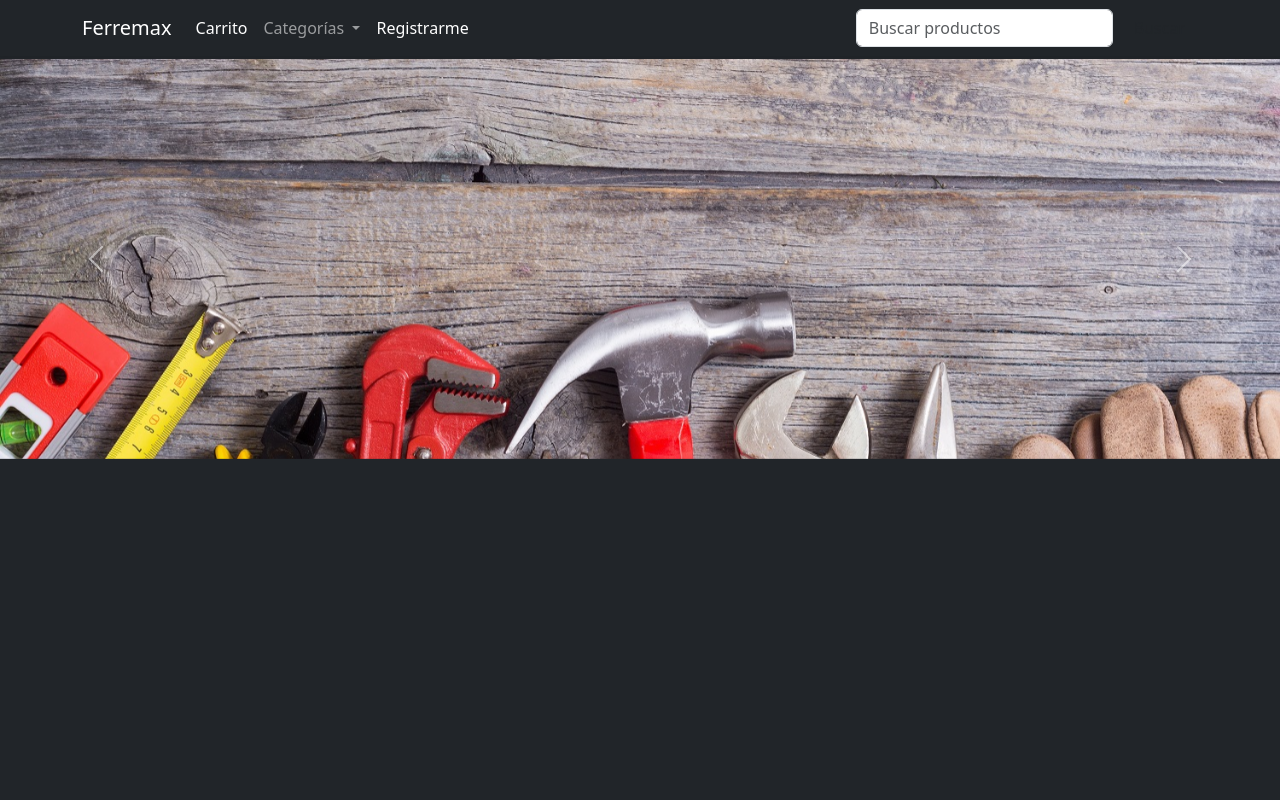
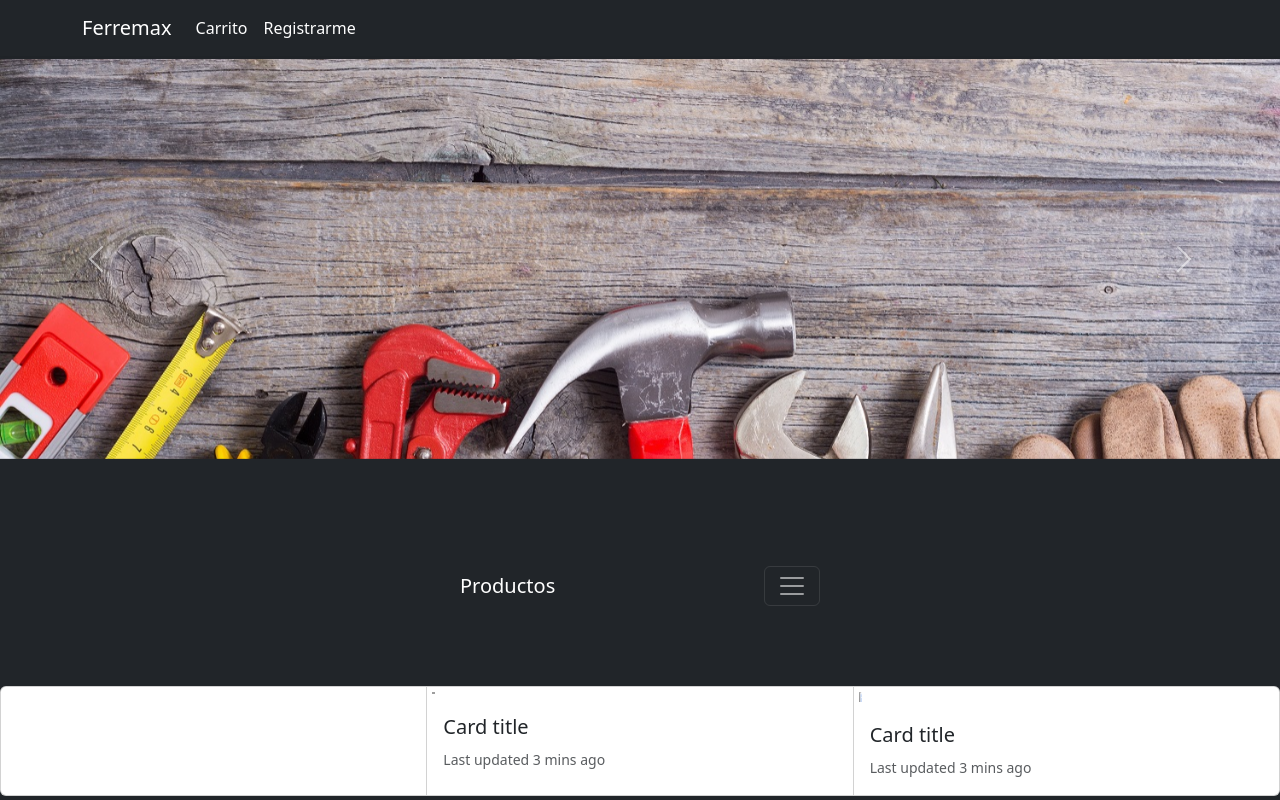
Before and after one commit to Neminita/Integrac, a Django app: template tasks/templates/home.html in a window 1280 px wide. Run offline with Django 3.2, Linux system fonts and the light colour scheme; the template is opened without the code that fills it, so the values that code supplies are empty.

Commit message:
Productos base de datos, backend

```diff
--- a/tasks/admin.py
+++ b/tasks/admin.py
@@ -1,8 +1,11 @@
 from django.contrib import admin
-from .models import Task
+from .models import Task, Product, Order, OrderProduct
 
 class TaskAdmin(admin.ModelAdmin):
     readonly_fields = ("created", )
 
 # Register your models here.
 admin.site.register(Task, TaskAdmin)
+admin.site.register(Product)
+admin.site.register(Order)
+admin.site.register(OrderProduct)
--- a/tasks/static/css/home.css
+++ b/tasks/static/css/home.css
@@ -60,3 +60,17 @@ h2{
     margin: 0%;
     width: 300%;
 }
+
+.container-fluid{
+    align-content: center;
+    width: 30%;
+
+}
+
+.card-img-top{
+
+    width: 3px;
+    margin: 5px;
+    max-height: 10px
+
+}
--- /dev/null
+++ b/tasks/static/css/product_list.css
@@ -0,0 +1,5 @@
+body {
+
+    color: white;
+
+}
--- a/tasks/templates/base.html
+++ b/tasks/templates/base.html
@@ -23,20 +23,6 @@
           <li class="nav-item">
             <a class="nav-link active" href="/carrito">Carrito</a>
           </li>
-          <li class="nav-item dropdown">
-            <a class="nav-link dropdown-toggle" href="#" id="navbarDropdownMenuLink" role="button" data-bs-toggle="dropdown" aria-expanded="false">
-              Categorías
-            </a>
-            <ul class="dropdown-menu" aria-labelledby="navbarDropdownMenuLink">
-              <li><a class="dropdown-item" href="/products">Ver Todo</a></li>
-              <li><a class="dropdown-item" href="#">Herramientas Manuales</a></li>
-              <li><a class="dropdown-item" href="#">Materiales Básicos</a></li>
-              <li><a class="dropdown-item" href="#">Equipos de Seguridad</a></li>
-              <li><a class="dropdown-item" href="#">Tornillos y Anclajes</a></li>
-              <li><a class="dropdown-item" href="#">Fijaciones y Adhesivos</a></li>
-              <li><a class="dropdown-item" href="#">Equipos de Medición</a></li>
-            </ul>
-          </li>
           {% if user.is_authenticated %}
           <li class="nav-item">
             <a class="nav-link active" href="/logout">Salir</a>
@@ -47,10 +33,6 @@
             </li>
           {% endif %}
         </ul>
-        <form class="d-flex" role="search">
-          <input class="form-control me-2" type="search" placeholder="Buscar productos" aria-label="Buscar">
-          <button class="btn btn-outline-dark" type="submit">Buscar</button>
-        </form>
       </div>
     </div>
   </nav>
--- a/tasks/templates/home.html
+++ b/tasks/templates/home.html
@@ -38,13 +38,53 @@
           <span class="visually-hidden">Next</span>
         </button>
       </div>
-    </div>
+  </div>
 
   <!-- Productos -->
   <br><br><br><br>
+
+  <nav class="navbar navbar-dark bg-dark">
+    <div class="container-fluid">
+      <a class="navbar-brand" href="#">Productos</a>
+      <button class="navbar-toggler" type="button" data-bs-toggle="collapse" data-bs-target="#navbarSupportedContent" aria-controls="navbarSupportedContent" aria-expanded="false" aria-label="Toggle navigation">
+        <span class="navbar-toggler-icon"></span>
+      </button>
+      </li>
+    </div>
+  </nav>
+  <br><br><br>
+
+
+
+  <div class="card-group">
+    <div class="card">
+      {% for product in products %}
+      <img src="{% static 'img/Taladro.jpg' %}" class="card-img-top" alt="...">
+      <div class="card-body">
+        <h5 class="card-title">{{ product.title }}</h5>
+        <p class="card-text"><small class="text-muted">{{ product.get_category_display }}</small></p>
+        <p class="card-text"><small class="text-muted">${{ product.price }}</small></p>
+      </div>
+      {% endfor %}
+    </div>
+    <div class="card">
+      <img src="..." class="card-img-top" alt="...">
+      <div class="card-body">
+        <h5 class="card-title">Card title</h5>
+        <p class="card-text"><small class="text-muted">Last updated 3 mins ago</small></p>
+      </div>
+    </div>
+    <div class="card">
+      <img src="" class="card-img-top" alt="...">
+      <div class="card-body">
+        <h5 class="card-title">Card title</h5>
+        <p class="card-text"><small class="text-muted">Last updated 3 mins ago</small></p>
+      </div>
+    </div>
+  </div>
 
 
 
 </body>
 </html>
-   {% endblock %}
+{% endblock %}
--- a/tasks/templates/products.html
+++ /dev/null
@@ -1,4 +0,0 @@
-{% extends 'base.html' %}
-
-{% block content %}
-{% endblock %}
```
Also changed, not shown: ferremax/urls.py (+5 -17 lines), tasks/models.py (+34 -0 lines), tasks/templates/product_list.html (added, +24 -0 lines), tasks/urls.py (added, +8 -0 lines), tasks/views.py (+13 -1 lines), db.sqlite3, tasks/migrations/0003_orderproduct_product_order_orderproduct_product.py (added), tasks/migrations/0004_product_category.py (added).
